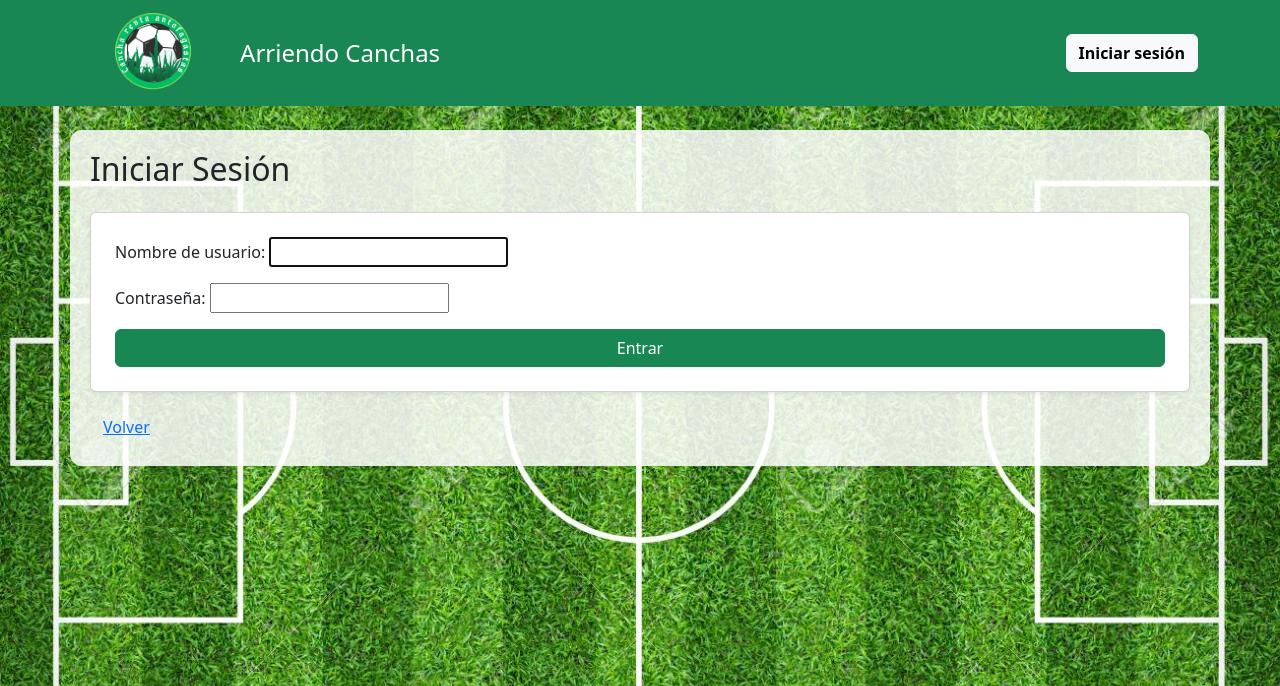
After one commit to kaiser-14-10/Reserva_Cancha, a Django app: page /login/ in a window 1280 px wide. The commit adds this page. Shown: the top 686 px of the page. Run offline with Django 5.2, Linux system fonts and the light colour scheme.

Commit message:
Add files via upload

```diff
--- a/arriendo_canchas/reservas/urls.py
+++ b/arriendo_canchas/reservas/urls.py
@@ -6,4 +6,7 @@ urlpatterns = [
     path('reservar/<int:cancha_id>/', views.reservar, name='reservar'),
     path('mis_reservas/', views.mis_reservas, name='mis_reservas'),
     path('cancelar/<int:id>/', views.cancelar_reserva, name='cancelar'),
+    path('login/', views.login_usuario, name='login'),
+    path('logout/', views.logout_usuario, name='logout'),
+
 ]
--- a/arriendo_canchas/reservas/views.py
+++ b/arriendo_canchas/reservas/views.py
@@ -3,6 +3,8 @@ from django.contrib.auth.decorators import login_required
 from django.contrib import messages
 from .models import Cancha, Reserva, Log
 from datetime import date
+from django.contrib.auth import authenticate, login, logout
+from django.contrib.auth.forms import AuthenticationForm
 
 def home(request):
     canchas = Cancha.objects.all()
@@ -33,3 +35,24 @@ def cancelar_reserva(request, id):
     Log.objects.create(usuario=request.user, accion=f"Canceló reserva {reserva.cancha.nombre}")
     messages.info(request, 'Reserva cancelada.')
     return redirect('mis_reservas')
+
+
+def login_usuario(request):
+    if request.user.is_authenticated:
+        return redirect('home')
+
+    form = AuthenticationForm()
+
+    if request.method == 'POST':
+        form = AuthenticationForm(request, data=request.POST)
+        if form.is_valid():
+            usuario = form.get_user()
+            login(request, usuario)
+            return redirect('home')
+
+    return render(request, 'login.html', {'form': form})
+
+
+def logout_usuario(request):
+    logout(request)
+    return redirect('home')
--- a/arriendo_canchas/templates/base.html
+++ b/arriendo_canchas/templates/base.html
@@ -27,7 +27,7 @@
     <nav class="navbar navbar-expand-lg navbar-dark bg-success">
     <div class="container">
 
-            <a class="navbar-brand d-flex align-items-center" href="/">
+        <a class="navbar-brand d-flex align-items-center" href="{% url 'home' %}">
             <img src="{% static 'img/logo.png.png' %}"
                 alt="Logo"
                 class="me-3"
@@ -35,11 +35,33 @@
             <span style="font-size: 1.5rem;">Arriendo Canchas</span>
         </a>
 
-            <div>
-                <a class="nav-link text-white fw-bold" href="{% url 'mis_reservas' %}">Mis reservas</a>
+        <div class="ms-auto d-flex align-items-center">
+
+            {% if user.is_authenticated %}
+
+                <span class="text-white me-3 fw-bold">
+                    Hola, {{ user.username }}
+                </span>
+
+                <a class="btn btn-outline-light me-2" href="{% url 'mis_reservas' %}">
+                    Mis reservas
+                </a>
+
+                <a class="btn btn-danger" href="{% url 'logout' %}">
+                    Cerrar sesión
+                </a>
+
+            {% else %}
+
+                <a class="btn btn-light fw-bold" href="{% url 'login' %}">
+                    Iniciar sesión
+                </a>
+
+            {% endif %}
         </div>
     </div>
 </nav>
+
 
     <div class="container mt-4 contenido">
         {% block content %}{% endblock %}
--- /dev/null
+++ b/arriendo_canchas/templates/login.html
@@ -0,0 +1,13 @@
+{% extends 'base.html' %}
+{% block title %}Iniciar Sesión{% endblock %}
+{% block content %}
+<h2 class="mb-4">Iniciar Sesión</h2>
+
+<form method="post" class="card p-4 shadow-sm">
+    {% csrf_token %}
+    {{ form.as_p }}
+    <button type="submit" class="btn btn-success w-100">Entrar</button>
+</form>
+
+<a href="/" class="btn btn-link mt-3">Volver</a>
+{% endblock %}
```
Also changed, not shown: arriendo_canchas/templates/home.html (+9 -7 lines), arriendo_canchas/db.sqlite3. Lines whose indentation alone changed are shown as unchanged.
